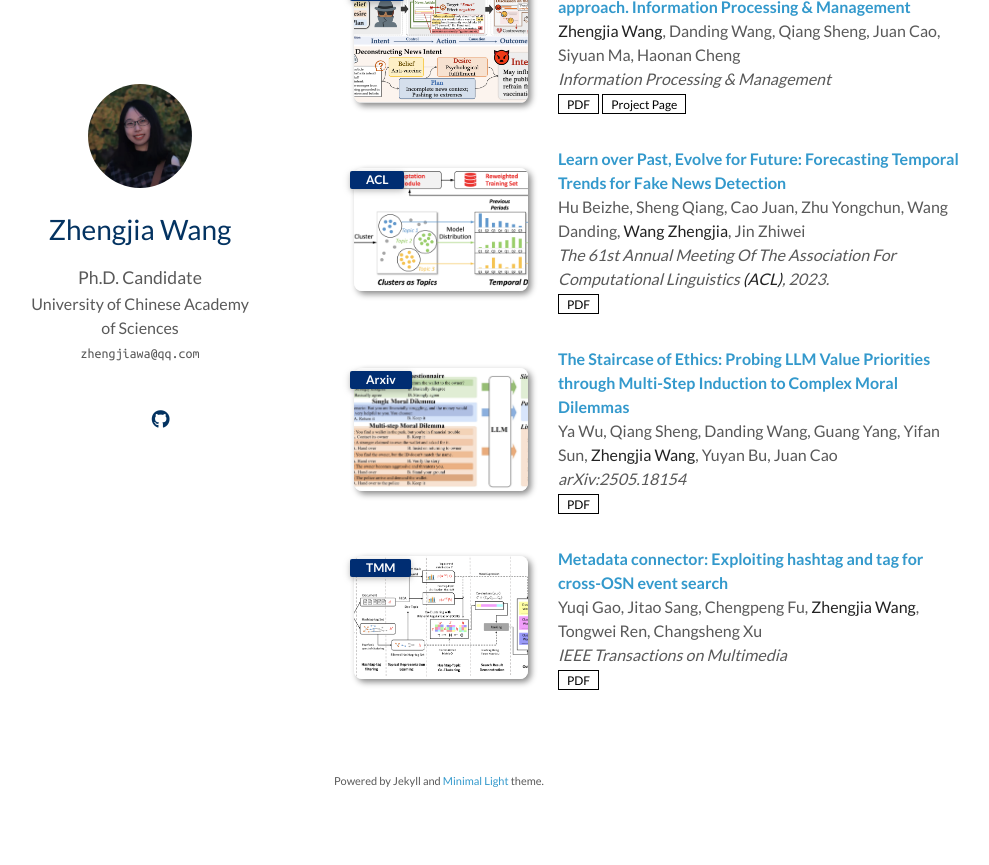
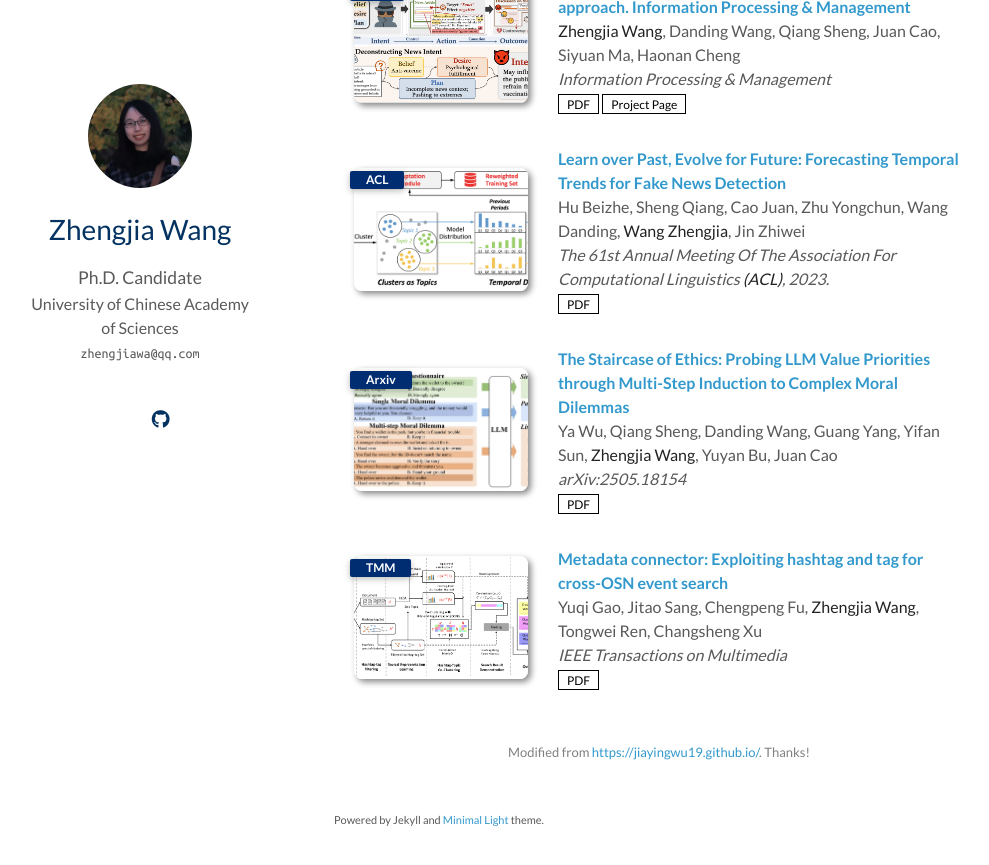
Before and after one commit to zhengjiawa/zhengjiawa.github.io, a Jekyll site: the page built from index.md, in a window 1280 px wide and 900 px high, scrolled down 680 px. Shown: the top 865 px of the window, without its empty margins (136-1125 px from the left). Built offline with Jekyll 4.4.1, drawn with Linux system fonts in a browser that asks for light colours; a style sheet for code colours, icons or effects is not loaded; our own code applies the rules of GitHub Pages for plain Markdown files.

Commit message:
Update index.md

```diff
--- a/index.md
+++ b/index.md
@@ -23,3 +23,6 @@ My research interests are at the intersection of natural language processing and
 {% include_relative _includes/publications.md %}
 
 <!-- {% include_relative _includes/services.md %} -->
+<p style="font-size: small; color: gray; text-align: center;">
+  Modified from <a href="https://jiayingwu19.github.io/" target="_blank">https://jiayingwu19.github.io/</a>. Thanks!
+</p>
```
